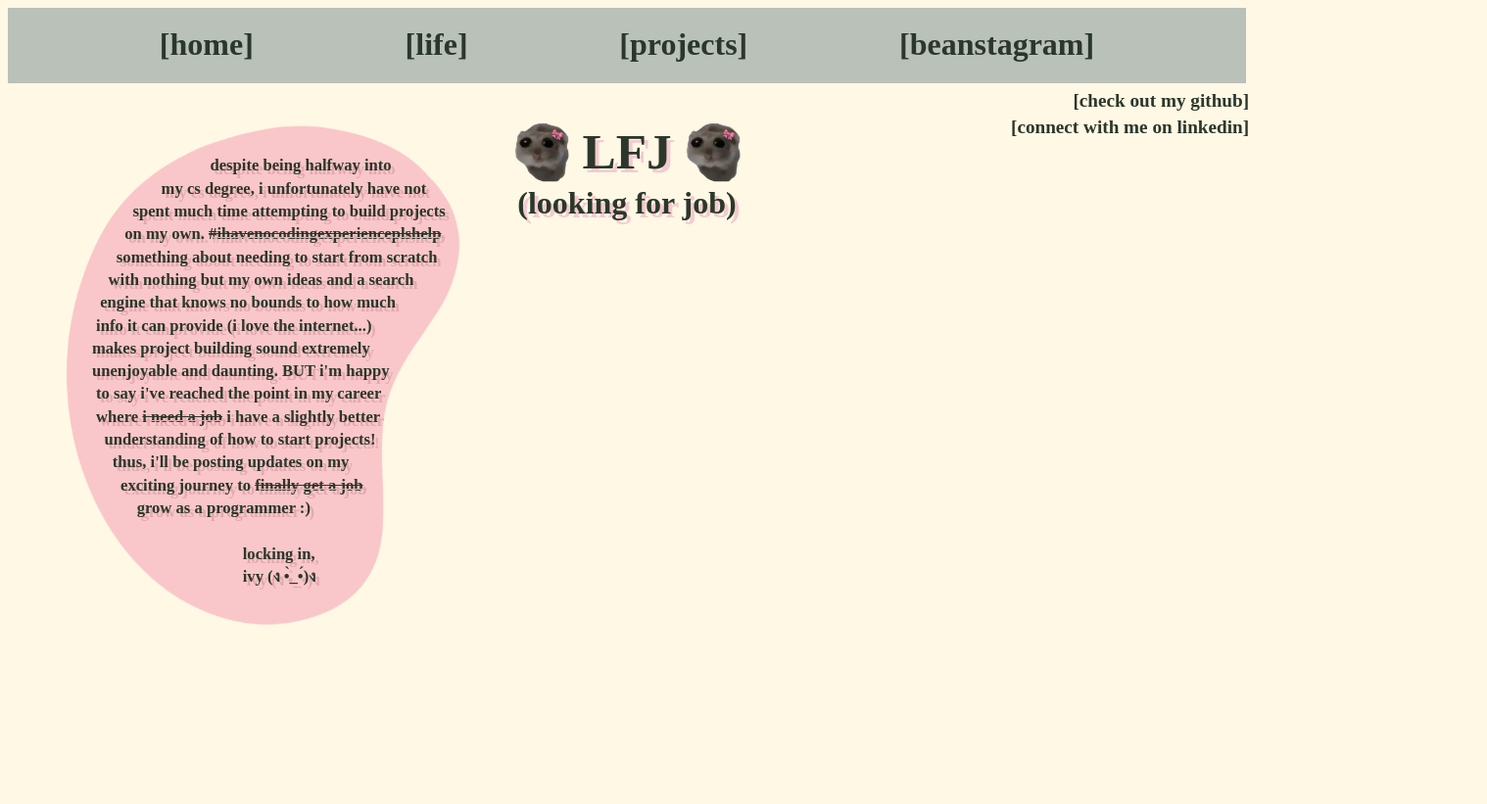
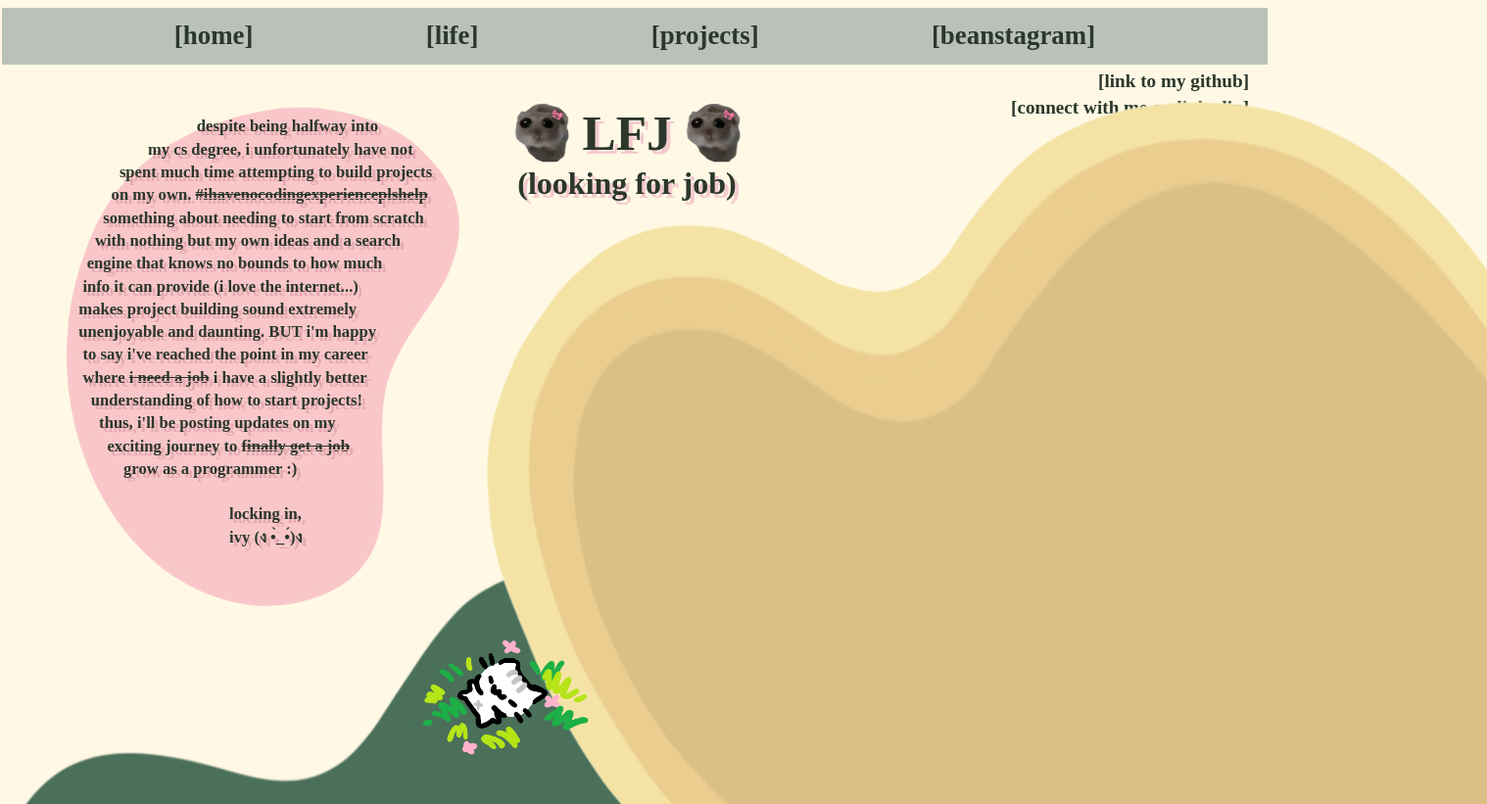
Before and after one commit to ivy-ll/ivy-ll.github.io, a website built with webpack: page projects.html in a window 1280 px wide. Shown: the whole page at 98% size, 1518 px wide, since content can reach past the window. Before the commit the page ends 800 px from the top, so only its background shows below. Built offline with nearby package versions, Linux system fonts and the light colour scheme.

Commit message:
added background for projects page

```diff
--- a/css/default.css
+++ b/css/default.css
@@ -16,19 +16,20 @@ body::-webkit-scrollbar {
 
 /* navbar stuff */
 #navbar {
-  width: 100%;
-  height: 6vw;
+  width: 101vw;
+  height: 4.5vw;
   background: rgb(185, 193, 185);
   display: flex;
   justify-content: space-evenly;
+  margin-left: -0.5vw;
 }
 
 .navbar-text {
   color: #2b372a;
-  font-size: 2.5vw;
+  font-size: 2.1vw;
   font-weight: bold;
   text-decoration: none;
-  margin-top: 1.2vw;
+  margin-top: 0.8vw;
   display: inline;
 }
 
--- a/css/projects.css
+++ b/css/projects.css
@@ -46,11 +46,29 @@
 }
 
 /* project description */
+.prj-info {
+  display: flex;
+  height: 35vh;
+  width: 30vw;
+  margin-top: -17vh;
+  margin-left: 5vw;
+  position: absolute;
+  z-index: 2;
+}
+
+#prj-info-txt {
+  color: #2b372a;
+  font-size: 1.3vw;
+  font-weight: bold;
+  text-shadow: 4px 4px #e2a9af;
+}
+
+/* project background */
 .prj-bg {
   max-width: 40vw;
   max-height: 40vw;
   flex: 0 0 auto;
-  position: relative;
+  position: absolute;
 }
 
 #prj-bg1 {
@@ -59,18 +77,27 @@
   z-index: -1;
 }
 
-.prj-info {
-  display: inline-block;
-  height: 35vw;
-  width: 30vw;
-  margin-left: -30vw;
-  margin-top: -9vw;
+#prj-bg2 {
+  min-width: 80%;
+  min-height: 90%;
   position: absolute;
+  margin-top: -17vh;
+  padding-left: 38vw;
+  z-index: 1;
 }
 
-#prj-info-txt {
-  color: #2b372a;
-  font-size: 1.3vw;
-  font-weight: bold;
-  text-shadow: 4px 4px #e2a9af;
+#prj-bg3 {
+  min-width: 60%;
+  min-height: 30%;
+  position: absolute;
+  margin-top: 43vh;
+  margin-left: 1vw;
+  z-index: -1;
 }
+
+#prj-cat {
+  margin-top: 52vh;
+  margin-left: 33vw;
+  position: absolute;
+  z-index: 1;
+}
--- a/projects.html
+++ b/projects.html
@@ -5,6 +5,9 @@
   <title>projects</title>
   <link rel="stylesheet" href="css/default.css">
   <link rel="stylesheet" href="css/projects.css">
+
+  <link rel="icon" href="/files/projects/proj-icon.ico" sizes="any">
+
 </head>
 <body>
 
@@ -16,25 +19,32 @@
   <a class="navbar-text" href="bean.html"> [beanstagram] </a>
 </div>
 
-<!-- site start -->
+<!-- header -->
 <div class="header">
   <h1 class="header-text">LFJ</h1>
 </div>
 
-<img id="sad-ham1" class="sad-ham" src="/files/projects/sadham.png" alt="sad hamster">
-<img id="sad-ham2" class="sad-ham" src="/files/projects/sadham.png" alt="sad hamster">
+<div class="ham-container">
+  <img id="sad-ham1" class="sad-ham" src="/files/projects/sadham.png" alt="sad hamster">
+  <img id="sad-ham2" class="sad-ham" src="/files/projects/sadham.png" alt="sad hamster">
+</div>
 
 <h2 id="proj-head" class="header-text"> (looking for job) </h2>
 
-
+<!-- contact -->
 <div class="contact">
-<a class="contact-text" href="https://github.com/ivy-ll" target="_blank"> [check out my github] </a>
-<br>
-<a class="contact-text" href="https://www.linkedin.com/in/ivy-lin-765165269/" target="_blank"> [connect with me on linkedin] </a>
+  <a class="contact-text" href="https://github.com/ivy-ll" target="_blank"> [link to my github] </a>
+  <br>
+  <a class="contact-text" href="https://www.linkedin.com/in/ivy-lin-765165269/" target="_blank"> [connect with me on linkedin] </a>
 </div>
 
-
-<img id="prj-bg1" class="prj-bg" src="/files/projects/prj-bg1.png" alt="proj background1">
+<!-- background -->
+<div class="bg-container">
+  <img id="prj-bg1" class="prj-bg" src="/files/projects/proj-bg1.png" alt="pink blob">
+  <img id="prj-bg2" class="prj-bg" src="/files/projects/proj-bg2.png" alt="yellow blob">
+  <img id="prj-bg3" class="prj-bg" src="/files/projects/proj-bg3.png" alt="green blob">
+  <img id="prj-cat" class="prj-bg" src="/files/projects/proj-cat.png" alt="cat">
+</div>
 
 <div class="prj-info">
   <p id="prj-info-txt">
```
Also changed, not shown: bean.html (+2 -0 lines), index.html (+10 -6 lines), life.html (+2 -0 lines), files/bean/bean-icon.ico (added), files/home/home-icon.ico (added), files/home/homeicon.ico (deleted), files/life/life-icon.ico (added), files/projects/prj-bg2.png (deleted), files/projects/proj-bg1.png (renamed from files/projects/prj-bg1.png), files/projects/proj-bg2.png (added), files/projects/proj-bg3.png (added), files/projects/proj-cat.png (added), files/projects/proj-icon.ico (added).
